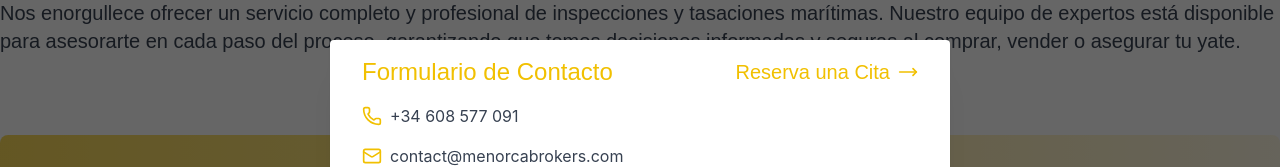
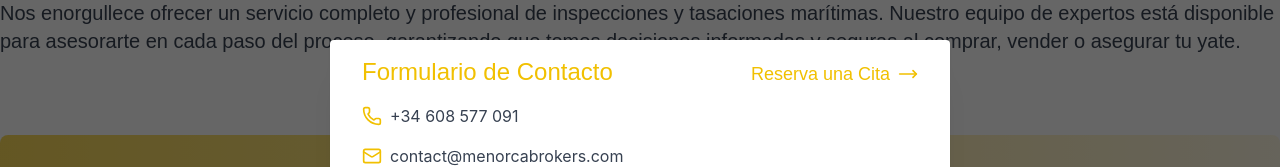
Before and after one commit to davidfreixes/myb, a Next.js app: page /inspections in a window 1280 px wide. Both pictures are taken after a click on the button "Contactar". Shown: the part 1243-1410 px from the top of the page. Built offline with nearby package versions, Linux system fonts and the light colour scheme.

Commit message:
css: small size letters

```diff
--- a/client/general/contact/modal/contactModal.tsx
+++ b/client/general/contact/modal/contactModal.tsx
@@ -34,7 +34,7 @@ export default function ContactModal({
             <>
               <div
                 onClick={() => setcontactFormOpened(false)}
-                className="absolute top-2 sm:top-0.5 right-2 xs:right-3 sm:right-4 text-base xs:text-lg sm:text-xl font-montserrat text-primary hover:text-darkTitle mb-2 xs:mb-3 sm:mb-6 cursor-pointer transition-colors duration-200"
+                className="absolute top-2 sm:top-1 right-2 xs:right-3 sm:right-4 text-base xs:text-lg sm:text-md font-montserrat text-primary hover:text-darkTitle mb-2 xs:mb-3 sm:mb-6 cursor-pointer transition-colors duration-200"
               >
                 <div className="flex gap-1 xs:gap-2 items-center">
                   <span className="hidden xs:inline">Reserva una Cita</span>
@@ -50,7 +50,7 @@ export default function ContactModal({
             <>
               <div
                 onClick={() => setcontactFormOpened(true)}
-                className="absolute top-2 sm:top-0.5 right-2 xs:right-3 sm:right-4 text-base xs:text-lg sm:text-xl font-montserrat text-primary hover:text-darkTitle mb-2 xs:mb-3 sm:mb-6 cursor-pointer transition-colors duration-200"
+                className="absolute top-2 sm:top-0.5 right-2 xs:right-3 sm:right-4 text-base xs:text-lg sm:text-md font-montserrat text-primary hover:text-darkTitle mb-2 xs:mb-3 sm:mb-6 cursor-pointer transition-colors duration-200"
               >
                 <div className="flex gap-1 xs:gap-2 items-center">
                   <span className="hidden xs:inline">
```
